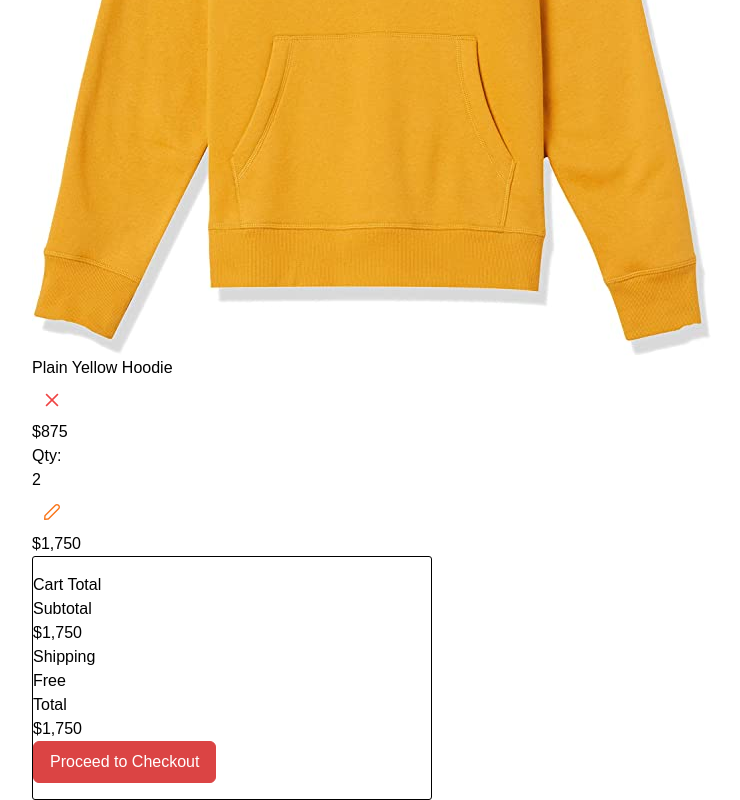
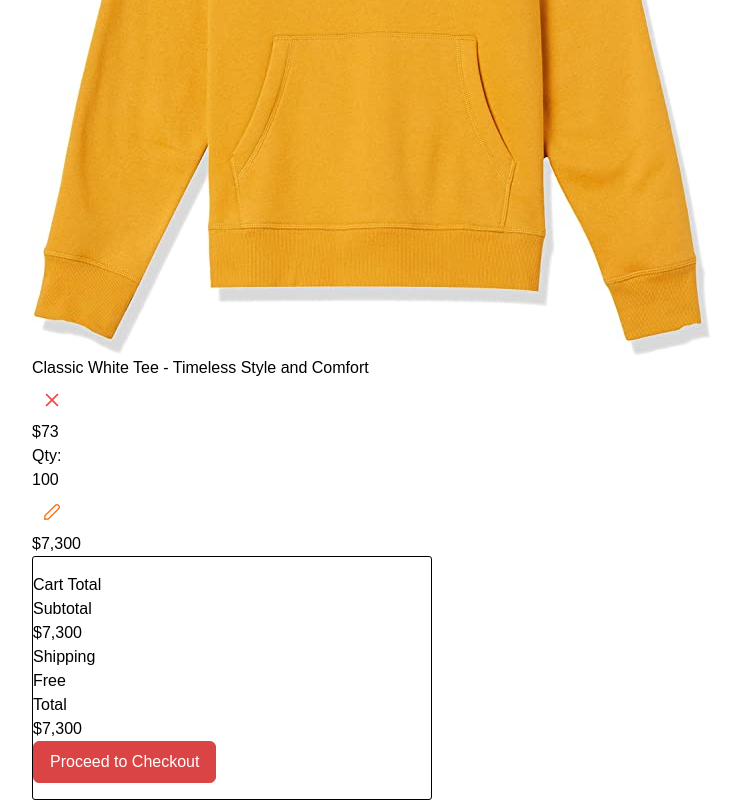
Before and after one commit to richard9809/vue-e-commerce, a Vue app: page /cart in a window 1280 px wide. Shown: the part 541-1341 px from the top of the page, without its empty margins (53-793 px from the left). Built offline with nearby package versions, Linux system fonts and the light colour scheme; no server answers; data requests are answered from the project's data file; a web font is replaced by a local one.

Commit message:
added edit functionality and number formatter

```diff
--- /dev/null
+++ b/db.json
@@ -0,0 +1,11 @@
+{
+  "cart": [
+    {
+      "id": "16",
+      "name": "Classic White Tee - Timeless Style and Comfort",
+      "price": 73,
+      "quantity": 100,
+      "image": "images/prod-img.jpg"
+    }
+  ]
+}
--- a/package.json
+++ b/package.json
@@ -6,9 +6,13 @@
   "scripts": {
     "dev": "vite",
     "build": "vite build",
-    "preview": "vite preview"
+    "preview": "vite preview",
+    "start": "json-server --watch db.json --port 5001",
+    "serve": "concurrently \"npm start\" \"npm run dev\""
   },
   "dependencies": {
+    "concurrently": "^8.2.2",
+    "json-server": "^1.0.0-alpha.23",
     "pinia": "^2.1.7",
     "primeflex": "^3.3.1",
     "primeicons": "^6.0.1",
--- a/src/App.vue
+++ b/src/App.vue
@@ -4,17 +4,18 @@ import { RouterLink, RouterView } from "vue-router";
 import Navbar from "./components/Navbar.vue";
 import { useProductStore } from "@/stores/product";
 import { useCategoryStore } from "./stores/category";
+import { useCartStore } from "./stores/cart";
 
 const storeProduct = useProductStore();
 const storeCategory = useCategoryStore();
+const storeCart = useCartStore();
 
 onMounted(() => {
   storeProduct.fetchProducts();
   storeCategory.fetchCategories();
+  storeCart.fetchCartItems();
 });
 
-const date = ref();
-const value = ref("");
 </script>
 
 <template>
--- a/src/assets/main.css
+++ b/src/assets/main.css
@@ -94,6 +94,15 @@ svg {
   padding-block: 1.5rem;
 }
 
+.p-dialog {
+  padding: 1.5rem;
+}
+
+.p-dialog .p-button {
+  padding-inline: 1.5rem;
+  padding-block: 0.25rem;
+}
+
 .custom .p-button {
   background: #db4444;
   border: 1px solid #db4444;
--- a/src/components/CartItem.vue
+++ b/src/components/CartItem.vue
@@ -1,29 +1,72 @@
+<script setup>
+import { useCartStore } from "@/stores/cart";
+import { ref } from "vue";
+
+defineProps({
+  item: {
+    type: Object,
+  },
+});
+
+const store = useCartStore();
+const visible = ref(false);
+const qty = ref();
+
+const prodTotal = (price, quantity) => {
+  return price * quantity;
+};
+
+const showModal = (value) => {
+  qty.value = value;
+  visible.value = true;
+};
+
+const handleEdit = (item) => {
+  const updatedItem = {
+    id: parseInt(item.id),
+    name: item.name,
+    price: item.price,
+    quantity: qty.value,
+    image: "images/prod-img.jpg",
+  };
+
+  store.updateCartItem(updatedItem);
+  store.fetchCartItems();
+  visible.value = false;
+};
+
+function numberFormat(number) {
+  return number.toString().replace(/\B(?=(\d{3})+(?!\d))/g, ",");
+}
+</script>
+
 <template>
   <div class="flex gap-4 max-w-30rem px-1 py-2 border-bottom-1 border-gray-300">
     <div class="">
       <img
-        src="/images/prod-img.jpg"
+        :src="item.image"
         alt="Product Image"
-        class="max-w-6rem max-h-6rem border-1 p-2 border-gray-300"
+        class="max-w-6rem max-h-6rem"
       />
     </div>
     <div class="flex flex-column gap-1 w-full">
       <div class="flex justify-content-between align-items-center w-full">
-        <h4 class="font-medium text-lg">Plain Yellow Hoodie</h4>
+        <h4 class="font-medium text-lg">{{ item.name }}</h4>
         <Button
           icon="pi pi-times"
           severity="danger"
           text
           rounded
           aria-label="Cancel"
+          @click="store.deleteCart(item)"
         />
       </div>
 
       <div class="flex justify-content-between">
-        <p class="text-lg">$875</p>
+        <p class="text-lg">${{ numberFormat(item.price) }}</p>
         <div class="flex gap-4 px-2 align-items-center">
           <p class="font-medium">Qty:</p>
-          <p class="font-light text-lg">2</p>
+          <p class="font-light text-lg">{{ item.quantity }}</p>
         </div>
       </div>
 
@@ -34,9 +77,41 @@
           text
           rounded
           aria-label="Edit"
+          @click="showModal(item.quantity)"
         />
-        <h5 class="font-bold text-lg">$1,750</h5>
+        <h5 class="font-bold text-lg">
+          ${{ numberFormat(prodTotal(item.price, item.quantity)) }}
+        </h5>
       </div>
     </div>
   </div>
+
+  <Dialog
+    v-model:visible="visible"
+    modal
+    header="Edit Cart"
+    :style="{ width: '25rem' }"
+  >
+    <span class="p-text-secondary block mb-5">Update the quantity</span>
+    <div class="flex align-items-center gap-3 mb-3">
+      <label for="quantity" class="font-semibold w-6rem">Quantity</label>
+      <InputNumber
+        v-model="qty"
+        inputId="quantity"
+        mode="decimal"
+        showButtons
+        :min="1"
+        :max="100"
+      />
+    </div>
+    <div class="flex justify-content-end gap-2">
+      <Button
+        type="button"
+        label="Cancel"
+        severity="secondary"
+        @click="visible = false"
+      ></Button>
+      <Button type="button" label="Save" @click="handleEdit(item)"></Button>
+    </div>
+  </Dialog>
 </template>
--- a/src/components/Product.vue
+++ b/src/components/Product.vue
@@ -1,15 +1,30 @@
 <script setup>
 import { ref } from "vue";
-// import { usePriceFormatter } from "@/composables/priceFormatter";
+import { useCartStore } from "@/stores/cart";
 
 defineProps({
   item: {
     type: Object,
   },
 });
+const store = useCartStore();
 const rating = ref(4);
-// const formatPrice = usePriceFormatter()
-// console.log(formatPrice(1000000));
+
+const addCartItem = (cartId, productName, productPrice) => {
+  const newCartItem = {
+    id: cartId,
+    name: productName,
+    price: productPrice,
+    quantity: 1,
+    image: "images/prod-img.jpg",
+  };
+
+  store.addToCart(newCartItem);
+};
+
+function numberFormat(number) {
+  return number.toString().replace(/\B(?=(\d{3})+(?!\d))/g, ",");
+}
 </script>
 
 <template>
@@ -36,12 +51,13 @@ const rating = ref(4);
         />
       </div>
       <div class="flex justify-content-between align-items-center">
-        <h6 class="font-bold text-xl">${{ item.price }}</h6>
+        <h6 class="font-bold text-xl">${{ numberFormat(item.price) }}</h6>
         <Button
           icon="pi pi-shopping-cart"
           severity="info"
           aria-label="Shopping Cart"
           class="py-2"
+          @click="addCartItem(item.id, item.title, item.price)"
         />
       </div>
     </template>
--- a/src/components/TotalComponent.vue
+++ b/src/components/TotalComponent.vue
@@ -14,7 +14,7 @@
       class="flex justify-content-between border-bottom-1 border-gray-300 py-1"
     >
       <p>Subtotal</p>
-      <p>$1,750</p>
+      <p>${{ numberFormat(total) }}</p>
     </div>
     <div
       class="flex justify-content-between border-bottom-1 border-gray-300 py-1"
@@ -26,10 +26,21 @@
       class="flex justify-content-between border-bottom-1 border-gray-300 py-1"
     >
       <p>Total</p>
-      <p>$1,750</p>
+      <p>${{ numberFormat(total) }}</p>
     </div>
     <div class="flex justify-content-center py-2">
       <Button label="Proceed to Checkout" />
     </div>
   </div>
 </template>
+
+<script setup>
+defineProps({
+  total: Number,
+});
+
+function numberFormat(number) {
+  return number.toString().replace(/\B(?=(\d{3})+(?!\d))/g, ",");
+}
+
+</script>
--- a/src/main.js
+++ b/src/main.js
@@ -16,6 +16,8 @@ import IconField from "primevue/iconfield";
 import InputIcon from "primevue/inputicon";
 import Rating from "primevue/rating";
 import Dropdown from "primevue/dropdown";
+import Dialog from "primevue/dialog";
+
 
 import DataTable from "primevue/datatable";
 import Column from "primevue/column";
@@ -42,6 +44,7 @@ app.component("DataTable", DataTable);
 app.component("Column", Column);
 app.component("ColumnGroup", ColumnGroup);
 app.component("Row", Row);
+app.component("Dialog", Dialog);
 
 app.use(createPinia());
 app.use(router);
--- /dev/null
+++ b/src/stores/cart.js
@@ -0,0 +1,68 @@
+import { defineStore } from "pinia";
+
+export const useCartStore = defineStore("cart", {
+  state: () => ({
+    cartItems: [],
+  }),
+
+  getters: {
+    cartContent() {
+      return this.cartItems;
+    },
+    totalAmount() {
+      return this.cartItems.reduce(
+        (total, item) => total + item.price * item.quantity,
+        0
+      );
+    },
+  },
+
+  actions: {
+    async addToCart(cartItem) {
+      const response = await fetch(`http://localhost:5001/cart/`, {
+        method: "POST",
+        headers: {
+          "Content-Type": "application/json",
+        },
+        body: JSON.stringify(cartItem),
+      });
+      const newCartItem = await response.json();
+      console.log(newCartItem);
+      this.cartItems(...this.cartItems, newCartItem);
+    },
+    async fetchCartItems() {
+      try {
+        const items = await fetch(`http://localhost:5001/cart`);
+        const data = await items.json();
+        console.log(data);
+        this.cartItems = data;
+      } catch (error) {
+        console.error();
+      }
+    },
+    async updateCartItem(cartItem) {
+      const response = await fetch(
+        `http://localhost:5001/cart/${cartItem.id}`,
+        {
+          method: "PUT",
+          headers: {
+            "Content-Type": "application/json",
+          },
+          body: JSON.stringify(cartItem),
+        }
+      );
+      const updatedCartItem = await response.json();
+      let cartItems = this.cartItems.map((item) =>
+        item.id === cartItem.id ? { ...item, ...updatedCartItem } : item
+      );
+      this.cartItems = cartItems;
+    },
+    async deleteCart(cartItem) {
+      await fetch(`http://localhost:5001/cart/${cartItem.id}`, {
+        method: "DELETE",
+      });
+      this.cartItems = this.cartItems.filter((cart) => cart.id !== cart.id);
+      this.fetchCartItems();
+    },
+  },
+});
--- a/src/views/CartView.vue
+++ b/src/views/CartView.vue
@@ -2,21 +2,27 @@
 import { ref } from "vue";
 import TotalComponent from "@/components/TotalComponent.vue";
 import CartItem from "@/components/CartItem.vue";
+import { useCartStore } from "@/stores/cart";
 
+const store = useCartStore();
 </script>
 
 <template>
   <div class="h-full">
     <div class="container py-4 h-full">
       <div
-        class="flex flex-column justify-content-between md:flex-row md:justify-content-between h-full overflow-hidden"
+        class="pt-2 flex flex-column justify-content-between md:pt-4 md:flex-row md:justify-content-between h-full overflow-hidden"
       >
         <div class="overflow-y-auto mb-4 md:h-full md:w-full">
-          <CartItem />
+          <CartItem
+            v-for="item in store.cartContent"
+            :key="item.id"
+            :item="item"
+          />
         </div>
 
         <div class="w-full">
-          <TotalComponent />
+          <TotalComponent :total="store.totalAmount" />
         </div>
       </div>
     </div>
```
Also changed, not shown: src/composables/priceFormatter.js (+2 -6 lines), 1 other file (tests, documents, lock files or other folders).
